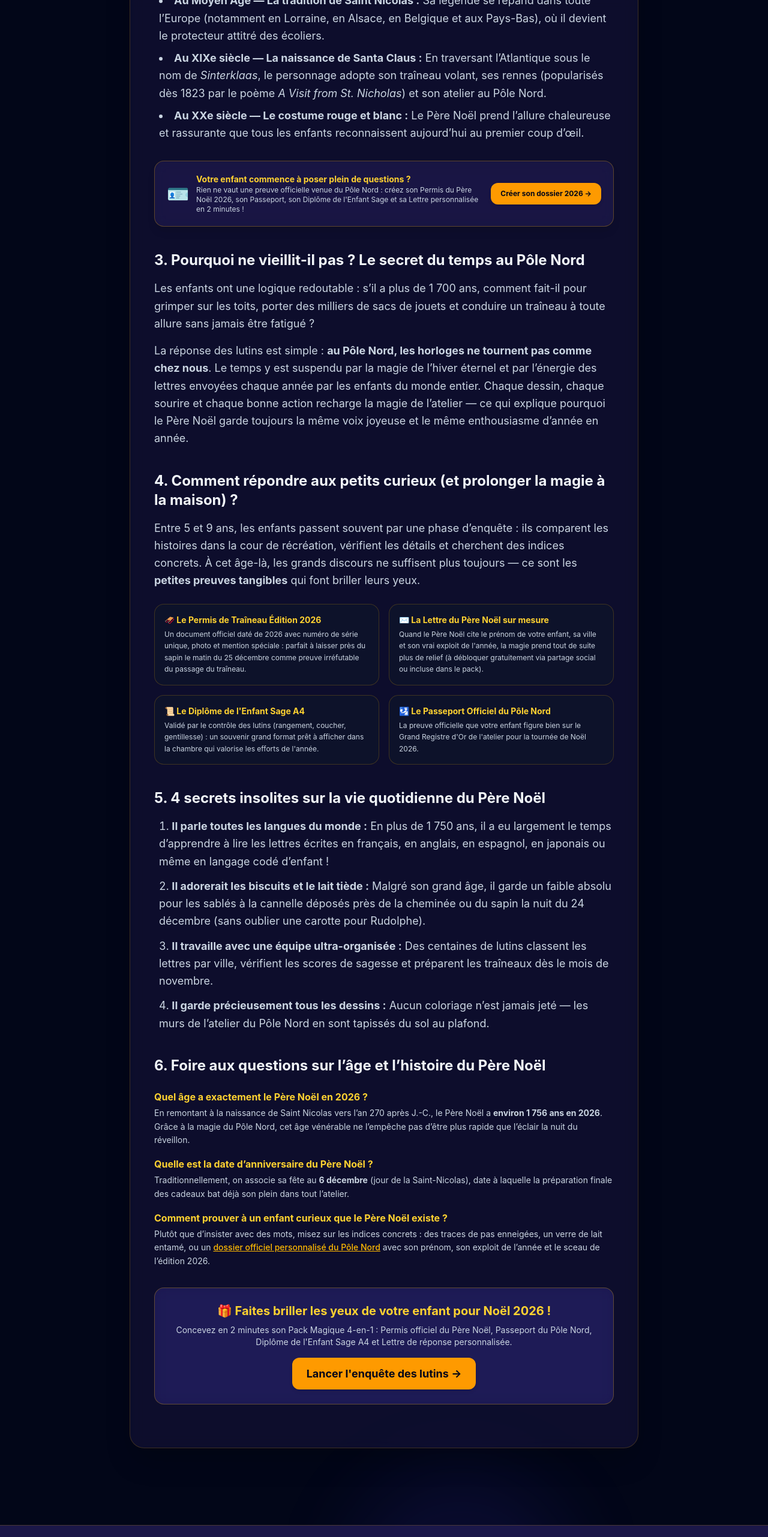
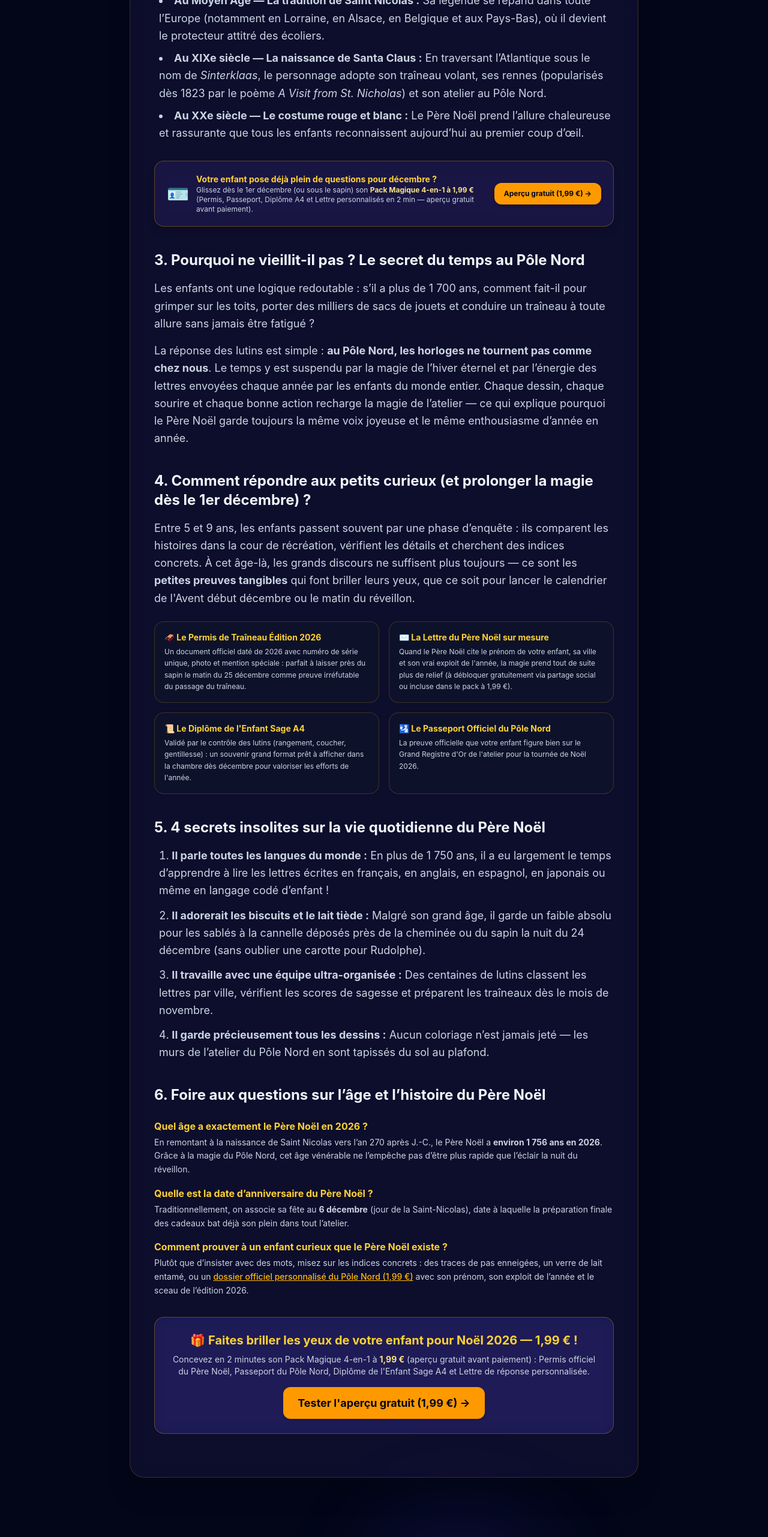
Before and after one commit to AlexConceptDevelopper/permisduperenoel, a React (Vite) app in the folder frontend/: page /blog/age-du-pere-noel in a window 1280 px wide. Shown: the part 2101-4664 px from the top of the page at 60% size. Built offline with nearby package versions, Linux system fonts and the light colour scheme; no server answers.

Commit message:
modify age du pere noel article

```diff
--- a/frontend/src/articles/age-du-pere-noel.tsx
+++ b/frontend/src/articles/age-du-pere-noel.tsx
@@ -205,12 +205,15 @@ export default function ArticleContent() {
           <span className="text-3xl">🪪</span>
           <div>
             <h4 className="text-sm font-bold text-amber-300">
-              Votre enfant commence à poser plein de questions ?
+              Votre enfant pose déjà plein de questions pour décembre ?
             </h4>
             <p className="text-xs text-slate-300">
-              Rien ne vaut une preuve officielle venue du Pôle Nord : créez son
-              Permis du Père Noël 2026, son Passeport, son Diplôme de
-              l&apos;Enfant Sage et sa Lettre personnalisée en 2 minutes !
+              Glissez dès le 1er décembre (ou sous le sapin) son{" "}
+              <strong className="text-amber-200">
+                Pack Magique 4-en-1 à 1,99 €
+              </strong>{" "}
+              (Permis, Passeport, Diplôme A4 et Lettre personnalisés en 2 min —
+              aperçu gratuit avant paiement).
             </p>
           </div>
         </div>
@@ -218,7 +221,7 @@ export default function ArticleContent() {
           href="/?utm_source=blog&utm_medium=article&utm_campaign=age-pere-noel"
           className="shrink-0 bg-amber-500 hover:bg-amber-400 text-slate-950 font-bold px-4 py-2.5 rounded-xl text-xs transition-all shadow-md"
         >
-          Créer son dossier 2026 &rarr;
+          Aperçu gratuit (1,99 €) &rarr;
         </a>
       </div>
 
@@ -248,15 +251,17 @@ export default function ArticleContent() {
         id="preuves-magiques"
         className="text-2xl font-bold text-slate-100 mt-10 mb-4"
       >
-        4. Comment répondre aux petits curieux (et prolonger la magie à la
-        maison) ?
+        4. Comment répondre aux petits curieux (et prolonger la magie dès le 1er
+        décembre) ?
       </h2>
       <p className="text-slate-300 mb-4 leading-relaxed">
         Entre 5 et 9 ans, les enfants passent souvent par une phase d’enquête :
         ils comparent les histoires dans la cour de récréation, vérifient les
         détails et cherchent des indices concrets. À cet âge-là, les grands
         discours ne suffisent plus toujours — ce sont les{" "}
-        <strong>petites preuves tangibles</strong> qui font briller leurs yeux.
+        <strong>petites preuves tangibles</strong> qui font briller leurs yeux,
+        que ce soit pour lancer le calendrier de l&apos;Avent début décembre ou
+        le matin du réveillon.
       </p>
 
       <div className="grid grid-cols-1 sm:grid-cols-2 gap-4 my-6">
@@ -279,7 +284,7 @@ export default function ArticleContent() {
             Quand le Père Noël cite le prénom de votre enfant, sa ville et son
             vrai exploit de l&apos;année, la magie prend tout de suite plus de
             relief (à débloquer gratuitement via partage social ou incluse dans
-            le pack).
+            le pack à 1,99 €).
           </p>
         </div>
 
@@ -289,8 +294,8 @@ export default function ArticleContent() {
           </h4>
           <p className="text-xs text-slate-300 leading-relaxed">
             Validé par le contrôle des lutins (rangement, coucher, gentillesse) :
-            un souvenir grand format prêt à afficher dans la chambre qui
-            valorise les efforts de l&apos;année.
+            un souvenir grand format prêt à afficher dans la chambre dès
+            décembre pour valoriser les efforts de l&apos;année.
           </p>
         </div>
 
@@ -376,7 +381,7 @@ export default function ArticleContent() {
               href="/?utm_source=blog&utm_medium=article&utm_campaign=age-pere-noel"
               className="text-amber-400 underline hover:text-amber-300 font-medium"
             >
-              dossier officiel personnalisé du Pôle Nord
+              dossier officiel personnalisé du Pôle Nord (1,99 €)
             </a>{" "}
             avec son prénom, son exploit de l’année et le sceau de l’édition
             2026.
@@ -387,18 +392,20 @@ export default function ArticleContent() {
       {/* Encadré d'appel à l'action (CTA) principal */}
       <div className="bg-indigo-900/40 border border-amber-400/30 rounded-2xl p-6 my-8 text-center backdrop-blur-md">
         <h3 className="text-xl font-bold text-amber-300 mb-2">
-          🎁 Faites briller les yeux de votre enfant pour Noël 2026 !
+          🎁 Faites briller les yeux de votre enfant pour Noël 2026 — 1,99 € !
         </h3>
         <p className="text-slate-300 text-sm mb-4">
-          Concevez en 2 minutes son Pack Magique 4-en-1 : Permis officiel du
-          Père Noël, Passeport du Pôle Nord, Diplôme de l&apos;Enfant Sage A4
-          et Lettre de réponse personnalisée.
+          Concevez en 2 minutes son Pack Magique 4-en-1 à{" "}
+          <strong className="text-amber-200">1,99 €</strong> (aperçu gratuit
+          avant paiement) : Permis officiel du Père Noël, Passeport du Pôle
+          Nord, Diplôme de l&apos;Enfant Sage A4 et Lettre de réponse
+          personnalisée.
         </p>
         <a
           href="/?utm_source=blog&utm_medium=article&utm_campaign=age-pere-noel"
           className="inline-block bg-amber-500 hover:bg-amber-400 text-slate-950 font-bold px-6 py-3 rounded-xl shadow-md transition-all"
         >
-          Lancer l&apos;enquête des lutins &rarr;
+          Tester l&apos;aperçu gratuit (1,99 €) &rarr;
         </a>
       </div>
     </>
```
